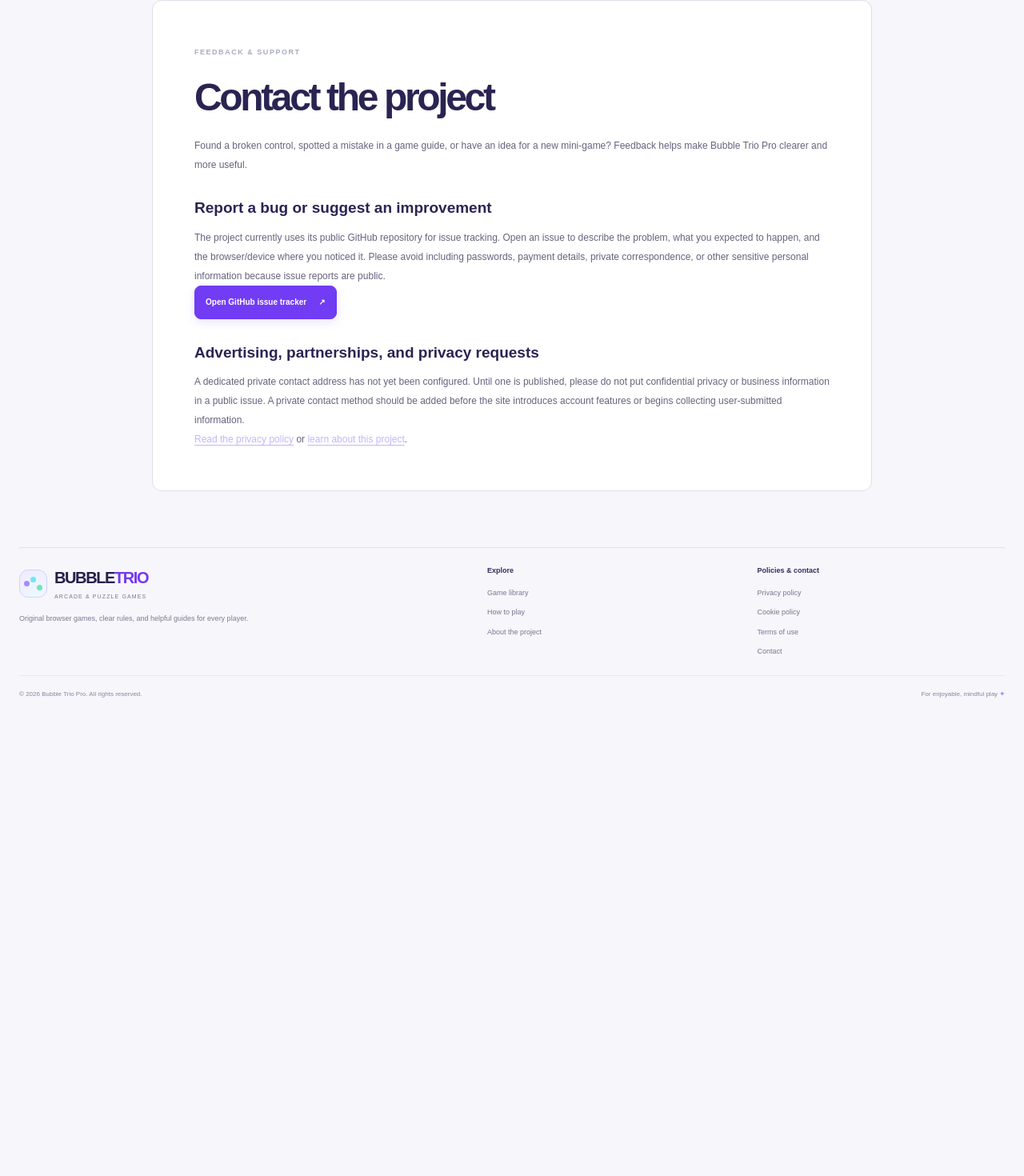
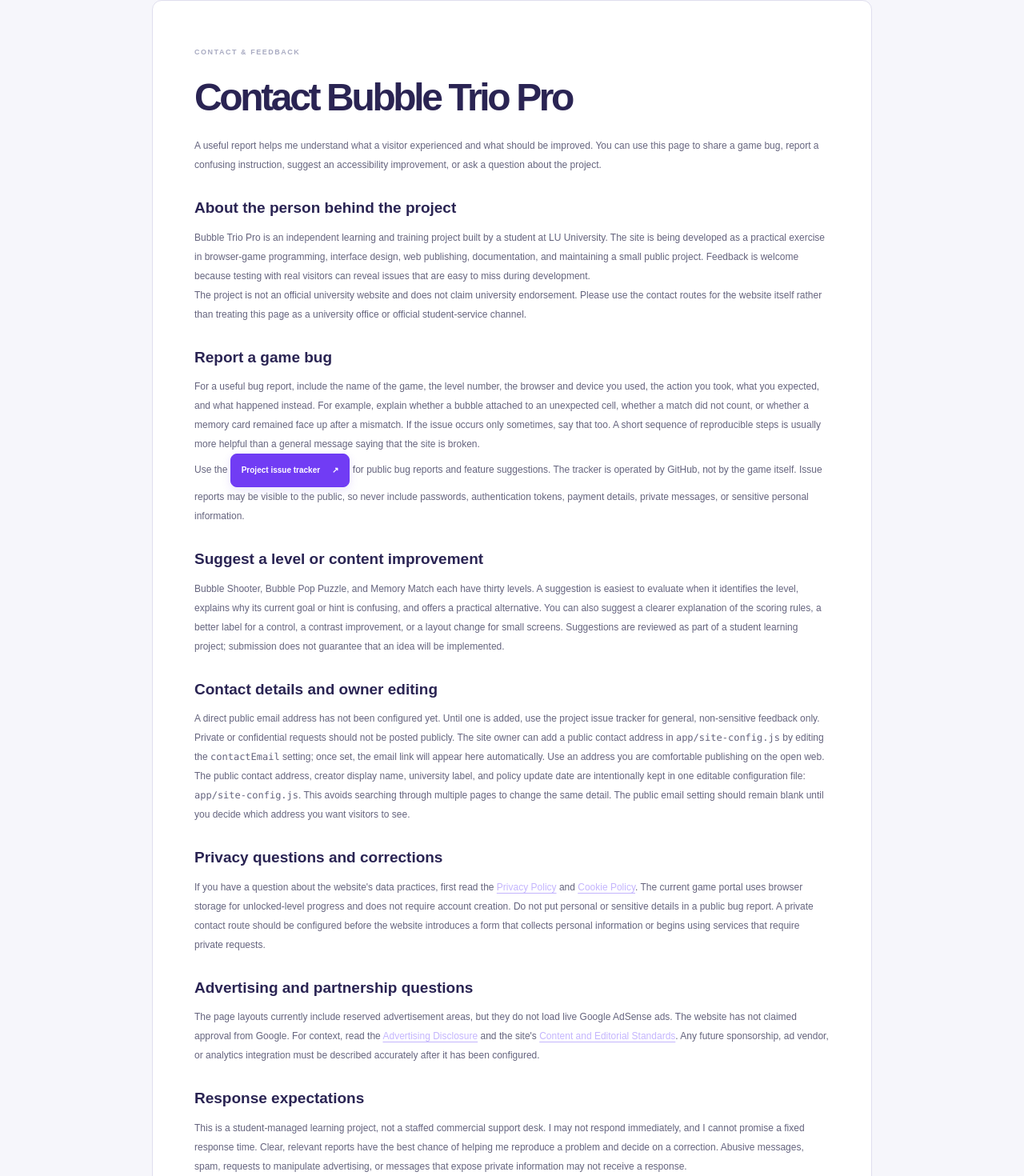
Before and after one commit to websiite01-tech/bubble-trio-pro, a Next.js app: page /contact in a window 1280 px wide. Shown: the part 115-1585 px from the top of the page at 80% size. Before the commit the page ends 1006 px from the top, so only its background shows below. Built offline with nearby package versions, Linux system fonts and the light colour scheme; no server answers.

Commit message:
content: add professional editable contact page

```diff
--- a/app/contact/page.js
+++ b/app/contact/page.js
@@ -1,17 +1,48 @@
-export const metadata = { title: "Contact", description: "How to share feedback or report an issue with Bubble Trio Pro." };
+import { siteConfig } from "../site-config";
+
+export const metadata = {
+  title: "Contact Bubble Trio Pro",
+  description: "Contact the student creator of Bubble Trio Pro with game feedback, accessibility suggestions, bug reports, content corrections, and privacy questions."
+};
 
 export default function ContactPage() {
   return (
-    <article className="content-page">
-      <span className="eyebrow">FEEDBACK & SUPPORT</span>
-      <h1>Contact the project</h1>
-      <p>Found a broken control, spotted a mistake in a game guide, or have an idea for a new mini-game? Feedback helps make Bubble Trio Pro clearer and more useful.</p>
-      <h2>Report a bug or suggest an improvement</h2>
-      <p>The project currently uses its public GitHub repository for issue tracking. Open an issue to describe the problem, what you expected to happen, and the browser/device where you noticed it. Please avoid including passwords, payment details, private correspondence, or other sensitive personal information because issue reports are public.</p>
-      <p><a className="primary-button" href="https://github.com/websiite01-tech/bubble-trio-pro/issues" target="_blank" rel="noreferrer">Open GitHub issue tracker <span>↗</span></a></p>
-      <h2>Advertising, partnerships, and privacy requests</h2>
-      <p>A dedicated private contact address has not yet been configured. Until one is published, please do not put confidential privacy or business information in a public issue. A private contact method should be added before the site introduces account features or begins collecting user-submitted information.</p>
-      <p><a className="inline-link" href="/privacy">Read the privacy policy</a> or <a className="inline-link" href="/about">learn about this project</a>.</p>
+    <article className="content-page longform-page">
+      <span className="eyebrow">CONTACT & FEEDBACK</span>
+      <h1>Contact Bubble Trio Pro</h1>
+      <p className="page-lead">A useful report helps me understand what a visitor experienced and what should be improved. You can use this page to share a game bug, report a confusing instruction, suggest an accessibility improvement, or ask a question about the project.</p>
+
+      <h2>About the person behind the project</h2>
+      <p>Bubble Trio Pro is an independent learning and training project built by a student at LU University. The site is being developed as a practical exercise in browser-game programming, interface design, web publishing, documentation, and maintaining a small public project. Feedback is welcome because testing with real visitors can reveal issues that are easy to miss during development.</p>
+      <p>The project is not an official university website and does not claim university endorsement. Please use the contact routes for the website itself rather than treating this page as a university office or official student-service channel.</p>
+
+      <h2>Report a game bug</h2>
+      <p>For a useful bug report, include the name of the game, the level number, the browser and device you used, the action you took, what you expected, and what happened instead. For example, explain whether a bubble attached to an unexpected cell, whether a match did not count, or whether a memory card remained face up after a mismatch. If the issue occurs only sometimes, say that too. A short sequence of reproducible steps is usually more helpful than a general message saying that the site is broken.</p>
+      <p>Use the <a className="primary-button" href={siteConfig.publicIssueUrl} target="_blank" rel="noreferrer">Project issue tracker <span>↗</span></a> for public bug reports and feature suggestions. The tracker is operated by GitHub, not by the game itself. Issue reports may be visible to the public, so never include passwords, authentication tokens, payment details, private messages, or sensitive personal information.</p>
+
+      <h2>Suggest a level or content improvement</h2>
+      <p>Bubble Shooter, Bubble Pop Puzzle, and Memory Match each have thirty levels. A suggestion is easiest to evaluate when it identifies the level, explains why its current goal or hint is confusing, and offers a practical alternative. You can also suggest a clearer explanation of the scoring rules, a better label for a control, a contrast improvement, or a layout change for small screens. Suggestions are reviewed as part of a student learning project; submission does not guarantee that an idea will be implemented.</p>
+
+      <h2>Contact details and owner editing</h2>
+      {siteConfig.contactEmail ? (
+        <p>For direct project enquiries, email <a className="inline-link" href={"mailto:" + siteConfig.contactEmail}>{siteConfig.contactEmail}</a>. Please use a concise subject and describe the purpose of your message. Do not attach confidential information unless there is a clear need and a suitable private channel.</p>
+      ) : (
+        <p>A direct public email address has not been configured yet. Until one is added, use the project issue tracker for general, non-sensitive feedback only. Private or confidential requests should not be posted publicly. The site owner can add a public contact address in <code>app/site-config.js</code> by editing the <code>contactEmail</code> setting; once set, the email link will appear here automatically. Use an address you are comfortable publishing on the open web.</p>
+      )}
+      <p>The public contact address, creator display name, university label, and policy update date are intentionally kept in one editable configuration file: <code>app/site-config.js</code>. This avoids searching through multiple pages to change the same detail. The public email setting should remain blank until you decide which address you want visitors to see.</p>
+
+      <h2>Privacy questions and corrections</h2>
+      <p>If you have a question about the website's data practices, first read the <a className="inline-link" href="/privacy">Privacy Policy</a> and <a className="inline-link" href="/cookie-policy">Cookie Policy</a>. The current game portal uses browser storage for unlocked-level progress and does not require account creation. Do not put personal or sensitive details in a public bug report. A private contact route should be configured before the website introduces a form that collects personal information or begins using services that require private requests.</p>
+
+      <h2>Advertising and partnership questions</h2>
+      <p>The page layouts currently include reserved advertisement areas, but they do not load live Google AdSense ads. The website has not claimed approval from Google. For context, read the <a className="inline-link" href="/advertising-disclosure">Advertising Disclosure</a> and the site's <a className="inline-link" href="/content-standards">Content and Editorial Standards</a>. Any future sponsorship, ad vendor, or analytics integration must be described accurately after it has been configured.</p>
+
+      <h2>Response expectations</h2>
+      <p>This is a student-managed learning project, not a staffed commercial support desk. I may not respond immediately, and I cannot promise a fixed response time. Clear, relevant reports have the best chance of helping me reproduce a problem and decide on a correction. Abusive messages, spam, requests to manipulate advertising, or messages that expose private information may not receive a response.</p>
+
+      <h2>Before you send a report</h2>
+      <p>Please check whether the issue can be reproduced after restarting the level and refreshing the page. This can help distinguish a one-time browser-state issue from a repeatable game bug. Do not repeatedly reload a page if doing so would risk losing progress you want to keep; unlocked-level progress is stored locally and may be affected by clearing site data.</p>
+      <p>Thank you for helping improve Bubble Trio Pro through considerate, specific feedback.</p>
     </article>
   );
 }
```
